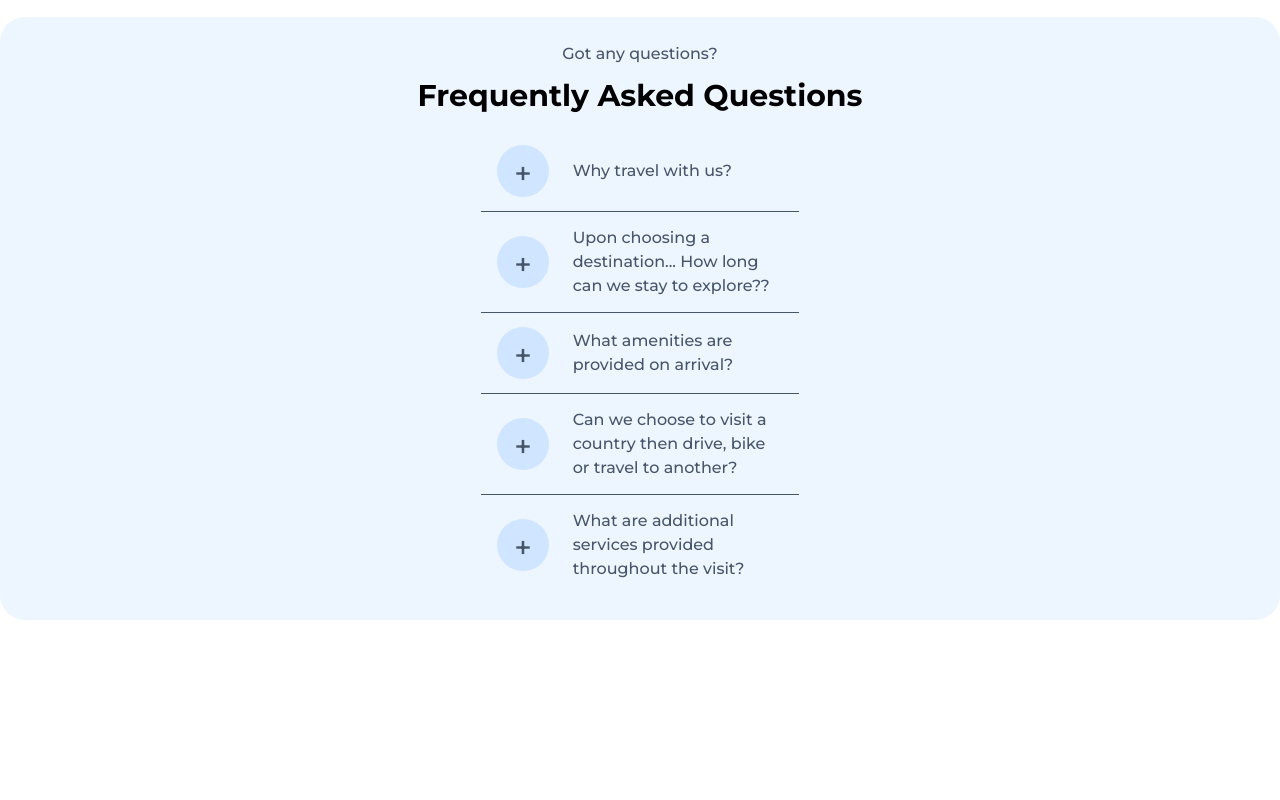
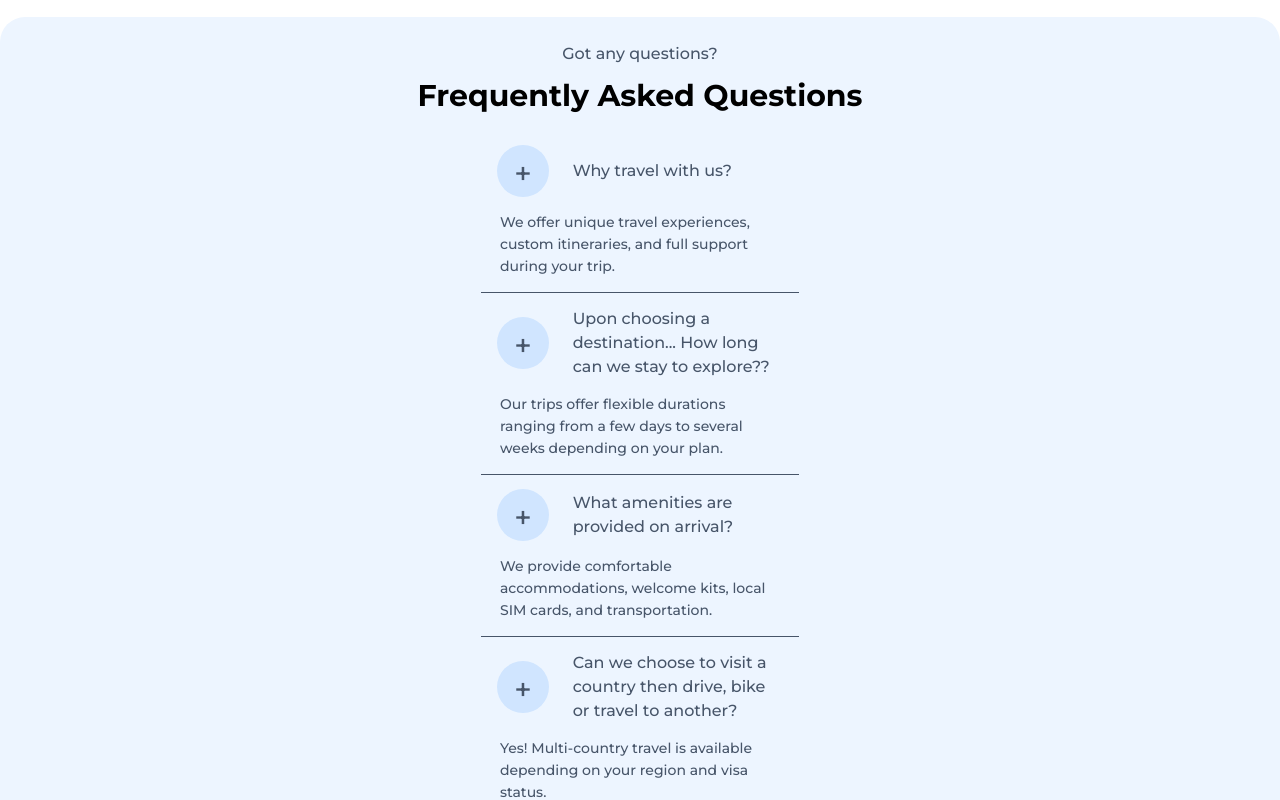
Before and after one commit to Nero1889/Project-5---GeoGo, a React (Vite) app: page / in a window 1280 px wide. Shown: the part 3480-4280 px from the top of the page. Before the commit the page ends 4100 px from the top, so only its background shows below. Built offline with nearby package versions, Linux system fonts and the light colour scheme; a web font is replaced by a local one.

Commit message:
Update Questions.jsx

```diff
--- a/src/Questions.jsx
+++ b/src/Questions.jsx
@@ -35,11 +35,9 @@ function Questions() {
                                 <p className="expand">{OPEN_INDEX === i ? "-" : "+"}</p>
                                 <p className="question-desc">{item.question}</p>
                             </div>
-                            {OPEN_INDEX === i && (
-                                <div className="answer">
-                                    <p>{item.answer}</p>
-                                </div>
-                            )}
+                            <div className={`answer ${OPEN_INDEX === i ? "open" : ""}`}>
+                                <p>{item.answer}</p>
+                            </div>
                         </div>
                         {i !== FAQ_DATA.length - 1 && <div className="question-bar"></div>}
                     </div>
```
